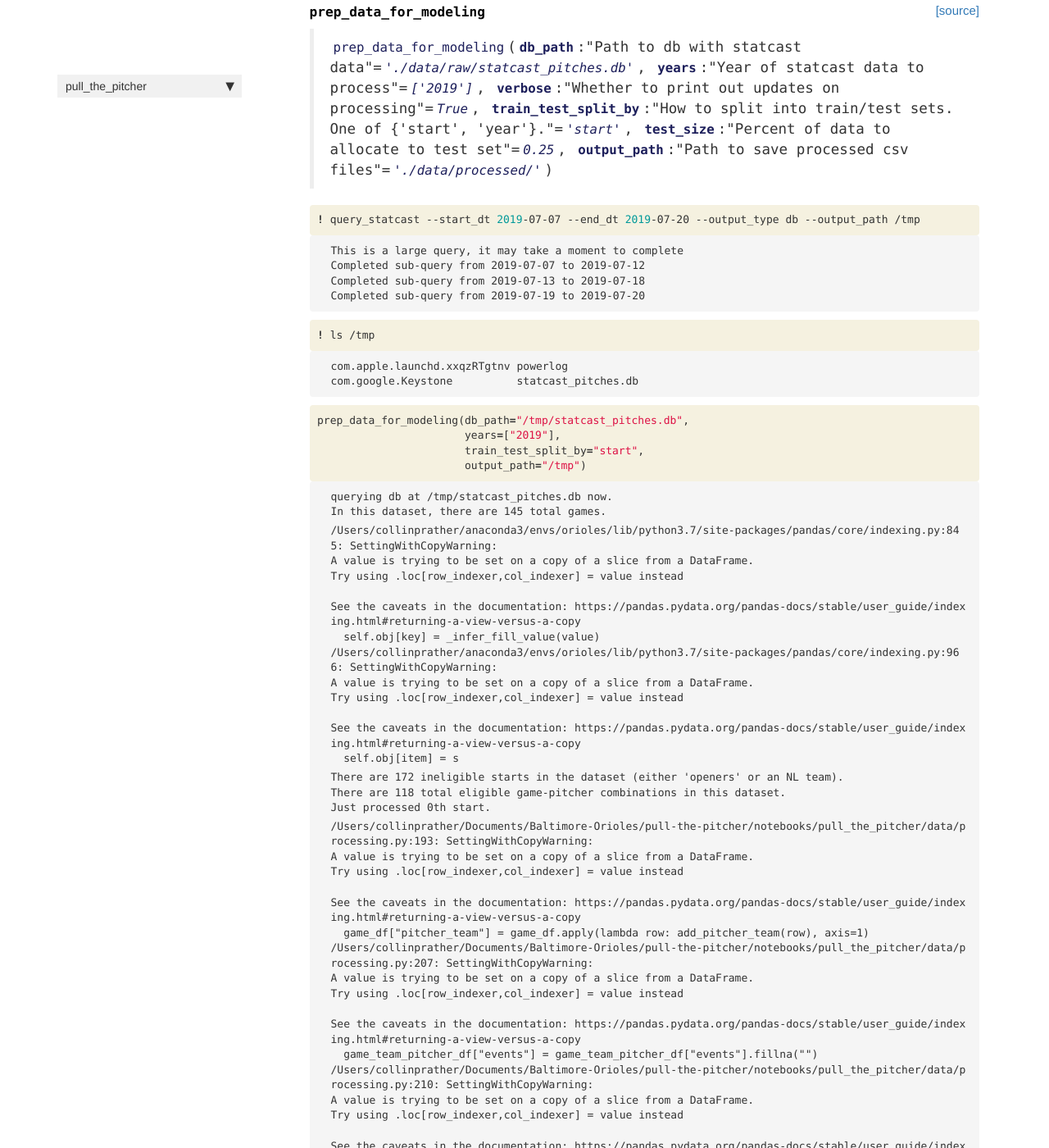
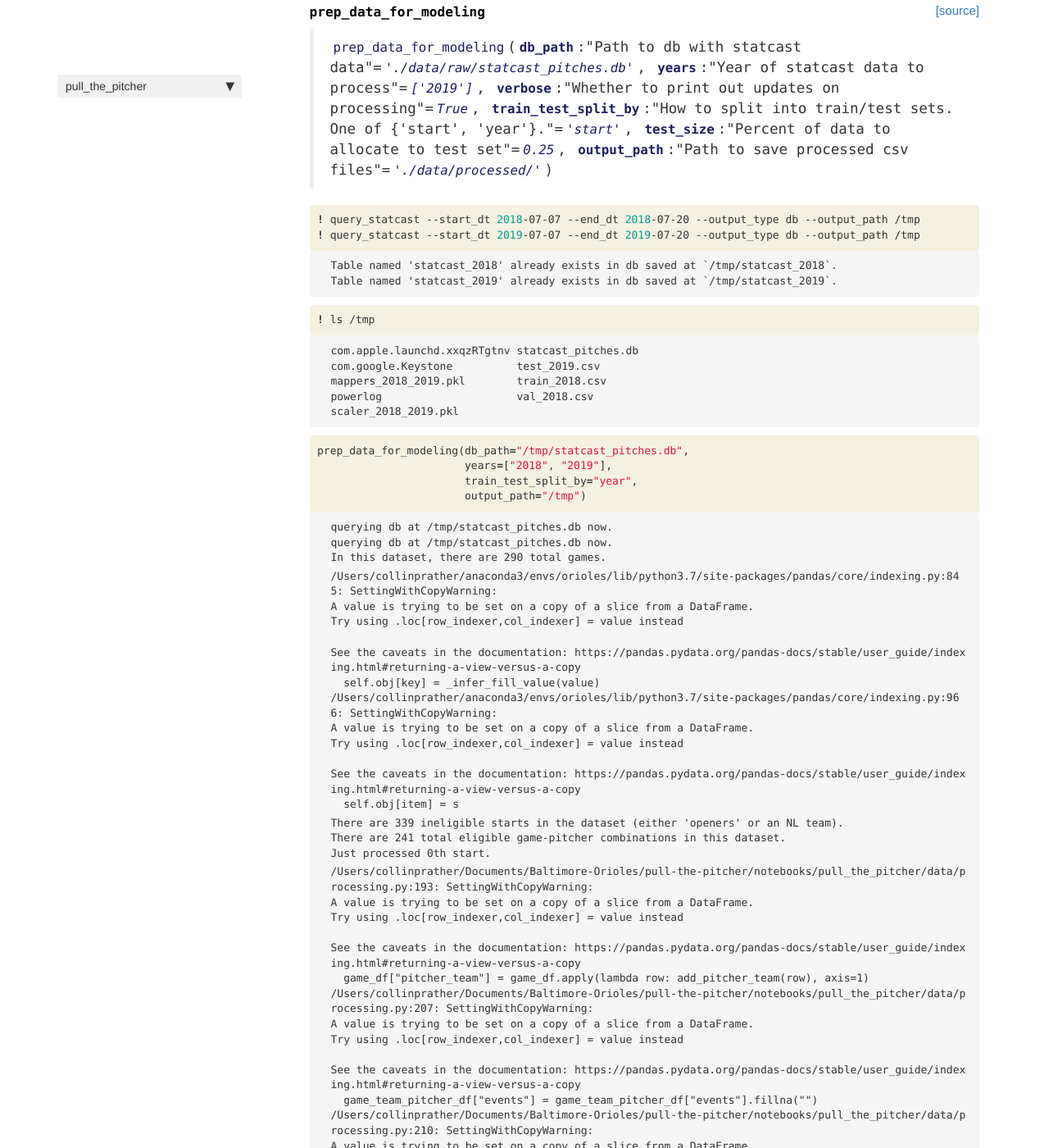
Before and after one commit to collinprather/pull-the-pitcher, a Jekyll site: the page built from docs/data_pipeline.html, in a window 1280 px wide and 1400 px high, scrolled down 1184 px. Shown: the whole window at 82% size. Built offline with Jekyll 4.4.1, drawn with Linux system fonts in a browser that asks for light colours; nearby versions of some CDN libraries; comment, search, counter and statistics services are not loaded; some of the changed text lies outside the part shown.

Commit message:
fixing small year bug in data processing

```diff
--- a/docs/data_acquisition.html
+++ b/docs/data_acquisition.html
@@ -210,7 +210,7 @@ Only queries for a single year at a time.</p>
 
 <span class="c1"># year not present in db gives empty DataFrame</span>
 <span class="n">df</span> <span class="o">=</span> <span class="n">query_db</span><span class="p">(</span><span class="n">db_path</span><span class="o">=</span><span class="n">db_path</span><span class="p">,</span>
-              <span class="n">year</span><span class="o">=</span><span class="s2">&quot;2018&quot;</span><span class="p">)</span>
+              <span class="n">year</span><span class="o">=</span><span class="s2">&quot;2012&quot;</span><span class="p">)</span>
 <span class="k">assert</span> <span class="n">df</span><span class="o">.</span><span class="n">empty</span>
 
 <span class="c1"># also testing that csv file is of expected size</span>
--- a/docs/data_pipeline.html
+++ b/docs/data_pipeline.html
@@ -268,7 +268,8 @@ set</p>
 
 <div class="inner_cell">
     <div class="input_area">
-<div class=" highlight hl-ipython3"><pre><span></span><span class="o">!</span> query_statcast --start_dt <span class="m">2019</span>-07-07 --end_dt <span class="m">2019</span>-07-20 --output_type db --output_path /tmp
+<div class=" highlight hl-ipython3"><pre><span></span><span class="o">!</span> query_statcast --start_dt <span class="m">2018</span>-07-07 --end_dt <span class="m">2018</span>-07-20 --output_type db --output_path /tmp
+<span class="o">!</span> query_statcast --start_dt <span class="m">2019</span>-07-07 --end_dt <span class="m">2019</span>-07-20 --output_type db --output_path /tmp
 </pre></div>
 
     </div>
@@ -281,10 +282,8 @@ set</p>
 <div class="output_area">
 
 <div class="output_subarea output_stream output_stdout output_text">
-<pre>This is a large query, it may take a moment to complete
-Completed sub-query from 2019-07-07 to 2019-07-12
-Completed sub-query from 2019-07-13 to 2019-07-18
-Completed sub-query from 2019-07-19 to 2019-07-20
+<pre>Table named &#39;statcast_2018&#39; already exists in db saved at `/tmp/statcast_2018`.
+Table named &#39;statcast_2019&#39; already exists in db saved at `/tmp/statcast_2019`.
 </pre>
 </div>
 </div>
@@ -315,8 +314,11 @@ Completed sub-query from 2019-07-19 to 2019-07-20
 <div class="output_area">
 
 <div class="output_subarea output_stream output_stdout output_text">
-<pre><span class="ansi-blue-fg">com.apple.launchd.xxqzRTgtnv</span> <span class="ansi-blue-fg">powerlog</span>
-<span class="ansi-blue-fg">com.google.Keystone</span>          statcast_pitches.db
+<pre><span class="ansi-blue-fg">com.apple.launchd.xxqzRTgtnv</span> statcast_pitches.db
+<span class="ansi-blue-fg">com.google.Keystone</span>          test_2019.csv
+mappers_2018_2019.pkl        train_2018.csv
+<span class="ansi-blue-fg">powerlog</span>                     val_2018.csv
+scaler_2018_2019.pkl
 </pre>
 </div>
 </div>
@@ -335,8 +337,8 @@ Completed sub-query from 2019-07-19 to 2019-07-20
 <div class="inner_cell">
     <div class="input_area">
 <div class=" highlight hl-ipython3"><pre><span></span><span class="n">prep_data_for_modeling</span><span class="p">(</span><span class="n">db_path</span><span class="o">=</span><span class="s2">&quot;/tmp/statcast_pitches.db&quot;</span><span class="p">,</span>
-                       <span class="n">years</span><span class="o">=</span><span class="p">[</span><span class="s2">&quot;2019&quot;</span><span class="p">],</span>
-                       <span class="n">train_test_split_by</span><span class="o">=</span><span class="s2">&quot;start&quot;</span><span class="p">,</span>
+                       <span class="n">years</span><span class="o">=</span><span class="p">[</span><span class="s2">&quot;2018&quot;</span><span class="p">,</span> <span class="s2">&quot;2019&quot;</span><span class="p">],</span>
+                       <span class="n">train_test_split_by</span><span class="o">=</span><span class="s2">&quot;year&quot;</span><span class="p">,</span>
                        <span class="n">output_path</span><span class="o">=</span><span class="s2">&quot;/tmp&quot;</span><span class="p">)</span>
 </pre></div>
 
@@ -351,7 +353,8 @@ Completed sub-query from 2019-07-19 to 2019-07-20
 
 <div class="output_subarea output_stream output_stdout output_text">
 <pre>querying db at /tmp/statcast_pitches.db now.
-In this dataset, there are 145 total games.
+querying db at /tmp/statcast_pitches.db now.
+In this dataset, there are 290 total games.
 </pre>
 </div>
 </div>
@@ -378,8 +381,8 @@ See the caveats in the documentation: https://pandas.pydata.org/pandas-docs/stab
 <div class="output_area">
 
 <div class="output_subarea output_stream output_stdout output_text">
-<pre>There are 172 ineligible starts in the dataset (either &#39;openers&#39; or an NL team).
-There are 118 total eligible game-pitcher combinations in this dataset.
+<pre>There are 339 ineligible starts in the dataset (either &#39;openers&#39; or an NL team).
+There are 241 total eligible game-pitcher combinations in this dataset.
 Just processed 0th start.
 </pre>
 </div>
@@ -426,8 +429,9 @@ See the caveats in the documentation: https://pandas.pydata.org/pandas-docs/stab
 
 <div class="output_subarea output_stream output_stdout output_text">
 <pre>Just processed 100th start.
-There are 55 unique pitcher&#39;s in this dataset
-[&#39;2019&#39;] data ready for modeling and saved at /tmp.
+Just processed 200th start.
+There are 72 unique pitcher&#39;s in this dataset
+[&#39;2018&#39;, &#39;2019&#39;] data ready for modeling and saved at /tmp.
 </pre>
 </div>
 </div>
@@ -460,9 +464,9 @@ There are 55 unique pitcher&#39;s in this dataset
 <div class="output_subarea output_stream output_stdout output_text">
 <pre><span class="ansi-blue-fg">com.apple.launchd.xxqzRTgtnv</span> statcast_pitches.db
 <span class="ansi-blue-fg">com.google.Keystone</span>          test_2019.csv
-mappers_2019_2019.pkl        train_2019.csv
-<span class="ansi-blue-fg">powerlog</span>                     val_2019.csv
-scaler_2019_2019.pkl
+mappers_2018_2019.pkl        train_2018.csv
+<span class="ansi-blue-fg">powerlog</span>                     val_2018.csv
+scaler_2018_2019.pkl
 </pre>
 </div>
 </div>
@@ -507,7 +511,7 @@ scaler_2019_2019.pkl
 
 <div class="inner_cell">
     <div class="input_area">
-<div class=" highlight hl-ipython3"><pre><span></span><span class="n">train</span> <span class="o">=</span> <span class="n">pd</span><span class="o">.</span><span class="n">read_csv</span><span class="p">(</span><span class="s2">&quot;/tmp/train_2019.csv&quot;</span><span class="p">)</span>
+<div class=" highlight hl-ipython3"><pre><span></span><span class="n">train</span> <span class="o">=</span> <span class="n">pd</span><span class="o">.</span><span class="n">read_csv</span><span class="p">(</span><span class="s2">&quot;/tmp/train_2018.csv&quot;</span><span class="p">)</span>
 </pre></div>
 
     </div>
```
Also changed, not shown: other parts of docs/data_pipeline.html (+5 -5 lines), 4 other files.
